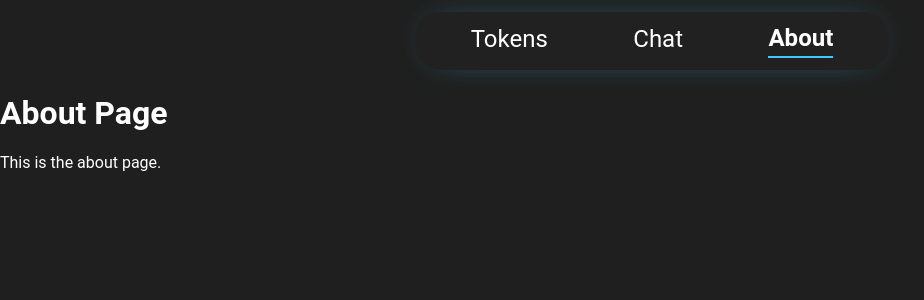
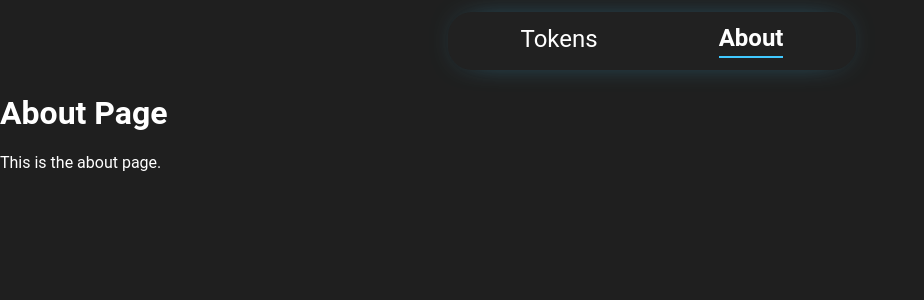
Before and after one commit to Mihir1101/ProFi, a React (Create React App) app: page /about in a window 1280 px wide. Shown: the top 300 px of the page, without its empty margins (0-924 px from the left). Built offline with nearby package versions, Linux system fonts and the light colour scheme.

Commit message:
Finalised frontend

```diff
--- a/src/components/Navbar.jsx
+++ b/src/components/Navbar.jsx
@@ -17,7 +17,6 @@ function Navbar() {
         <div>
             <nav class="header">
                 <a className='' href="/">Tokens</a>
-                <a className='' href="http://localhost:3000/" >Chat</a>
                 <a className='' href="/about">About</a>
             </nav>
         </div>
--- a/src/styles/Navbar.css
+++ b/src/styles/Navbar.css
@@ -7,8 +7,8 @@
     margin-top: 0.5em ;
     margin-bottom: 1em ;
     z-index: 10;
-    width: 35%;
-    left: 32.5%;
+    width: 30%;
+    left: 35%;
     display: flex;
     flex-direction: row;
     justify-content: space-around;
```
